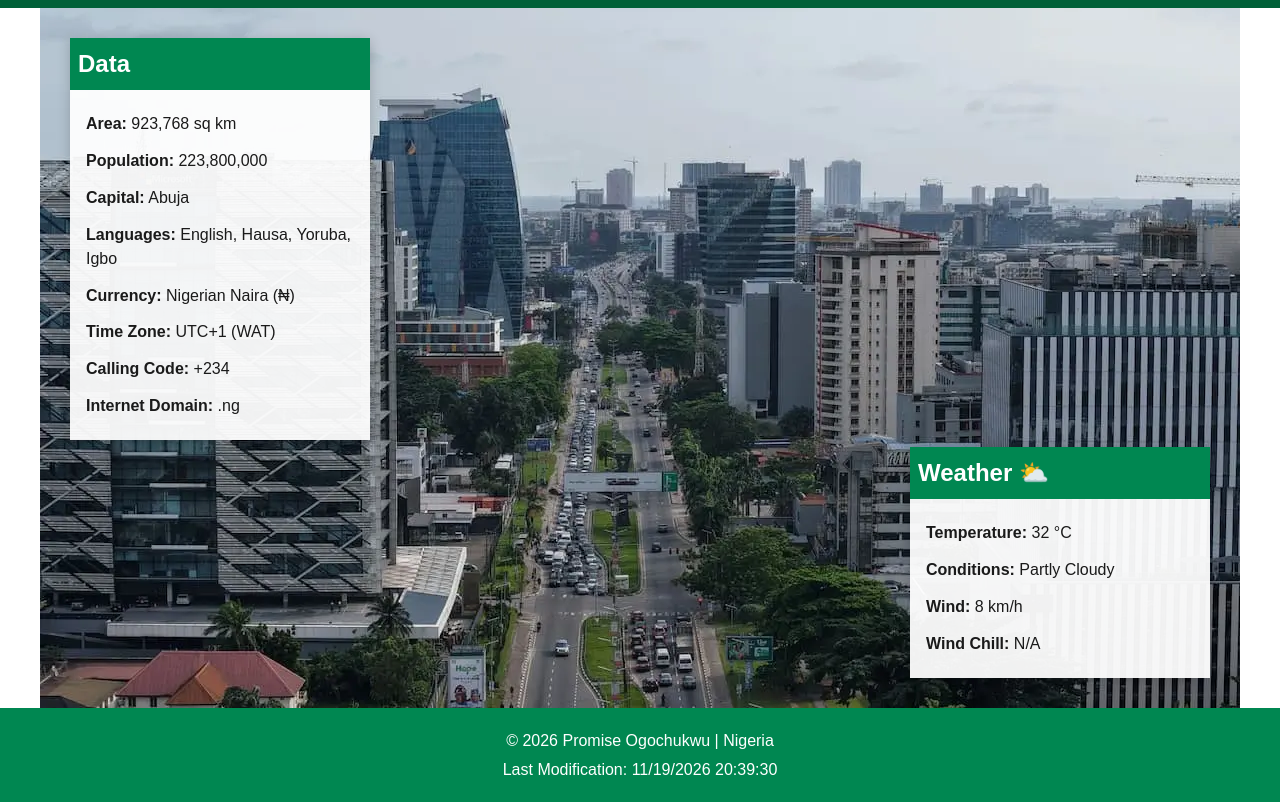
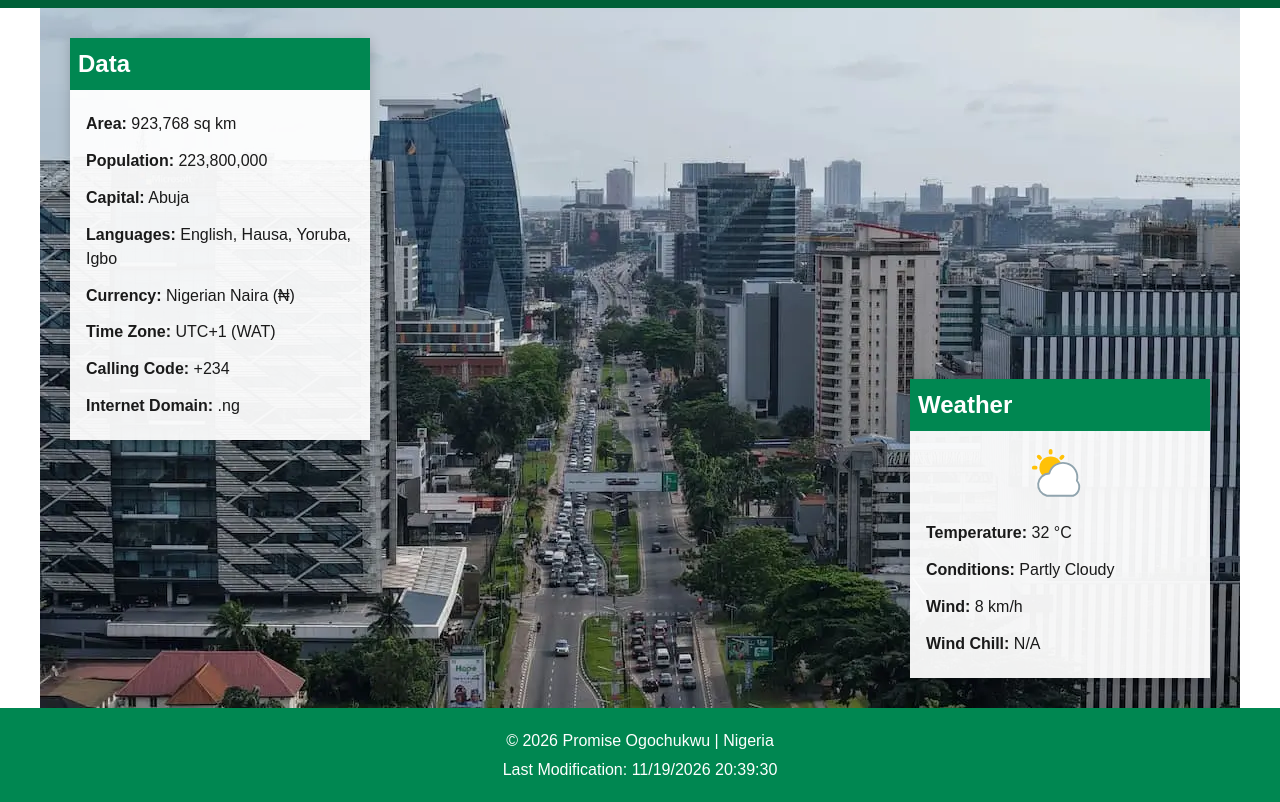
Before and after one commit to promiseogochukwu/wdd131, a plain HTML site: page place.html in a window 1280 px wide. Shown: the part 80-882 px from the top of the page. Drawn offline with Linux system fonts and the light colour scheme.

Commit message:
fix: use SVG weather icon for scalability Replace emoji weather indicator with an inline SVG icon and add mobile SVG icon. Keeps the desktop ::after icon as SVG via data URI so it scales crisply at any size.

```diff
--- a/place.html
+++ b/place.html
@@ -1,10 +1,11 @@
-
 <!DOCTYPE html>
 <html lang="en">
+
 <head>
     <meta charset="UTF-8">
     <meta name="viewport" content="width=device-width, initial-scale=1.0">
-    <meta name="description" content="Explore Nigeria's country information, including its population, capital, languages, and weather conditions.">
+    <meta name="description"
+        content="Explore Nigeria's country information, including its population, capital, languages, and weather conditions.">
     <meta name="author" content="Promise Ogochukwu">
 
     <title>Nigeria | WDD 131</title>
@@ -22,10 +23,7 @@
         <picture class="hero">
             <source srcset="images/nigeria-large.webp" media="(min-width: 1000px)">
             <source srcset="images/nigeria-medium.webp" media="(min-width: 550px)">
-            <img src="images/nigeria-small.webp"
-                 alt="Lagos city skyline in Nigeria"
-                 width="600"
-                 height="400">
+            <img src="images/nigeria-small.webp" alt="Lagos city skyline in Nigeria" width="600" height="400">
         </picture>
 
         <section class="data">
@@ -45,6 +43,21 @@
         <section class="weather">
             <h2>Weather</h2>
 
+            <!-- Inline SVG weather icon - partly cloudy -->
+            <svg class="weather-icon" viewBox="0 0 64 64" width="60" height="60" role="img" aria-label="Partly cloudy">
+                <circle cx="22" cy="22" r="12" fill="#FFC107" />
+                <g fill="#FFC107">
+                    <rect x="20" y="2" width="4" height="6" rx="2" />
+                    <rect x="20" y="36" width="4" height="6" rx="2" />
+                    <rect x="2" y="20" width="6" height="4" rx="2" />
+                    <rect x="36" y="20" width="6" height="4" rx="2" />
+                    <rect x="8" y="8" width="4" height="6" rx="2" transform="rotate(-45 10 11)" />
+                    <rect x="32" y="8" width="4" height="6" rx="2" transform="rotate(45 34 11)" />
+                </g>
+                <path d="M18 52 a12 12 0 0 1 2.5 -23.7 A15 15 0 0 1 50 36 a10 10 0 0 1 -4 16 Z" fill="#ffffff"
+                    stroke="#90A4AE" stroke-width="2" stroke-linejoin="round" />
+            </svg>
+
             <ul>
                 <li><span class="label">Temperature:</span> <span id="temperature">32 °C</span></li>
                 <li><span class="label">Conditions:</span> Partly Cloudy</li>
@@ -59,4 +72,5 @@
         <p id="lastModified"></p>
     </footer>
 </body>
+
 </html>
--- a/styles/place.css
+++ b/styles/place.css
@@ -1,4 +1,3 @@
-
 :root {
     --green: #008751;
     --dark-green: #006038;
@@ -132,11 +131,10 @@ footer p {
         margin: -1rem -1rem 1rem;
     }
 
-    .weather h2::after {
-        content: " ⛅";
-    }
-
     .weather-icon {
-        display: none;
+        display: block;
+        width: 60px;
+        height: 60px;
+        margin: 0 auto 0.5rem;
     }
 }
```
